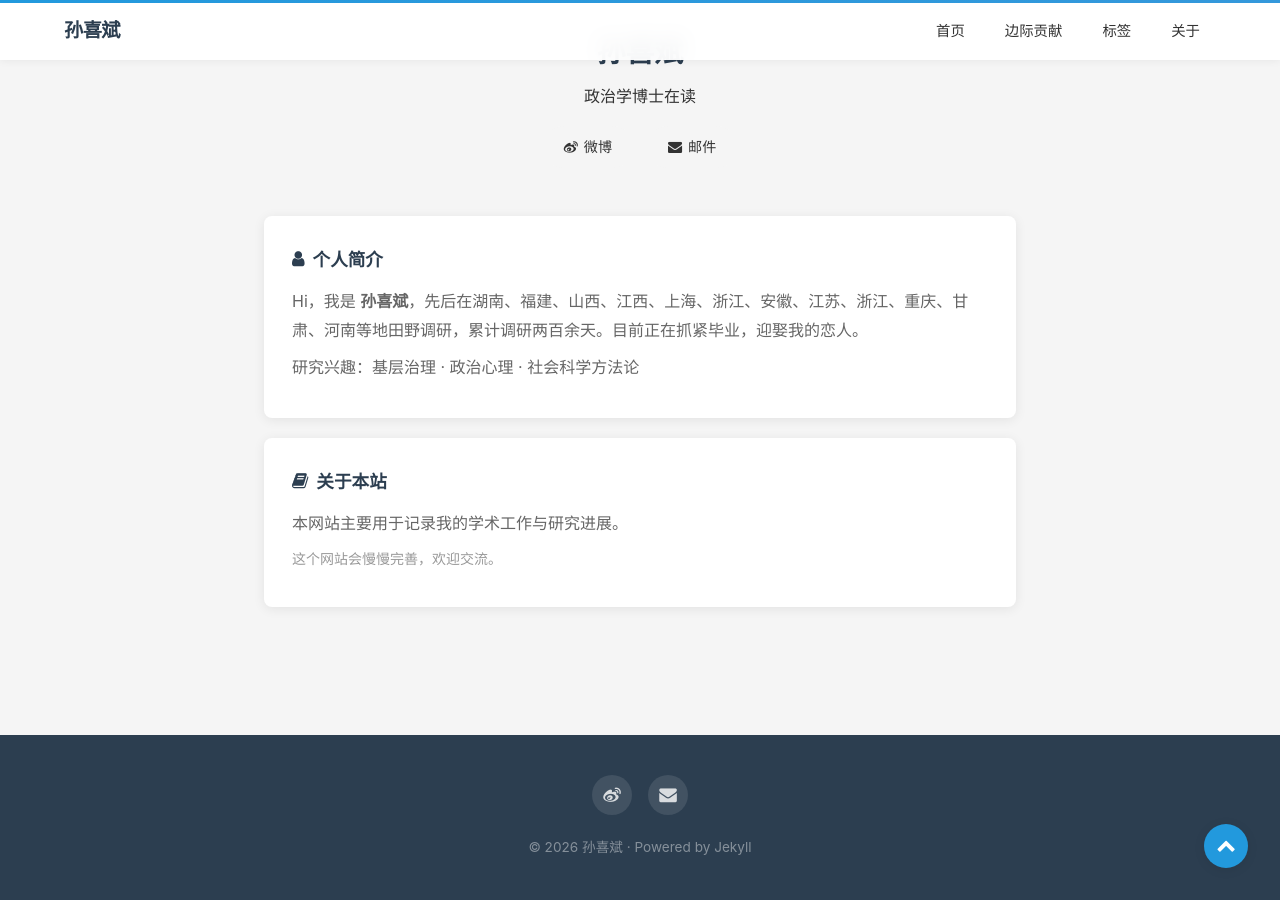
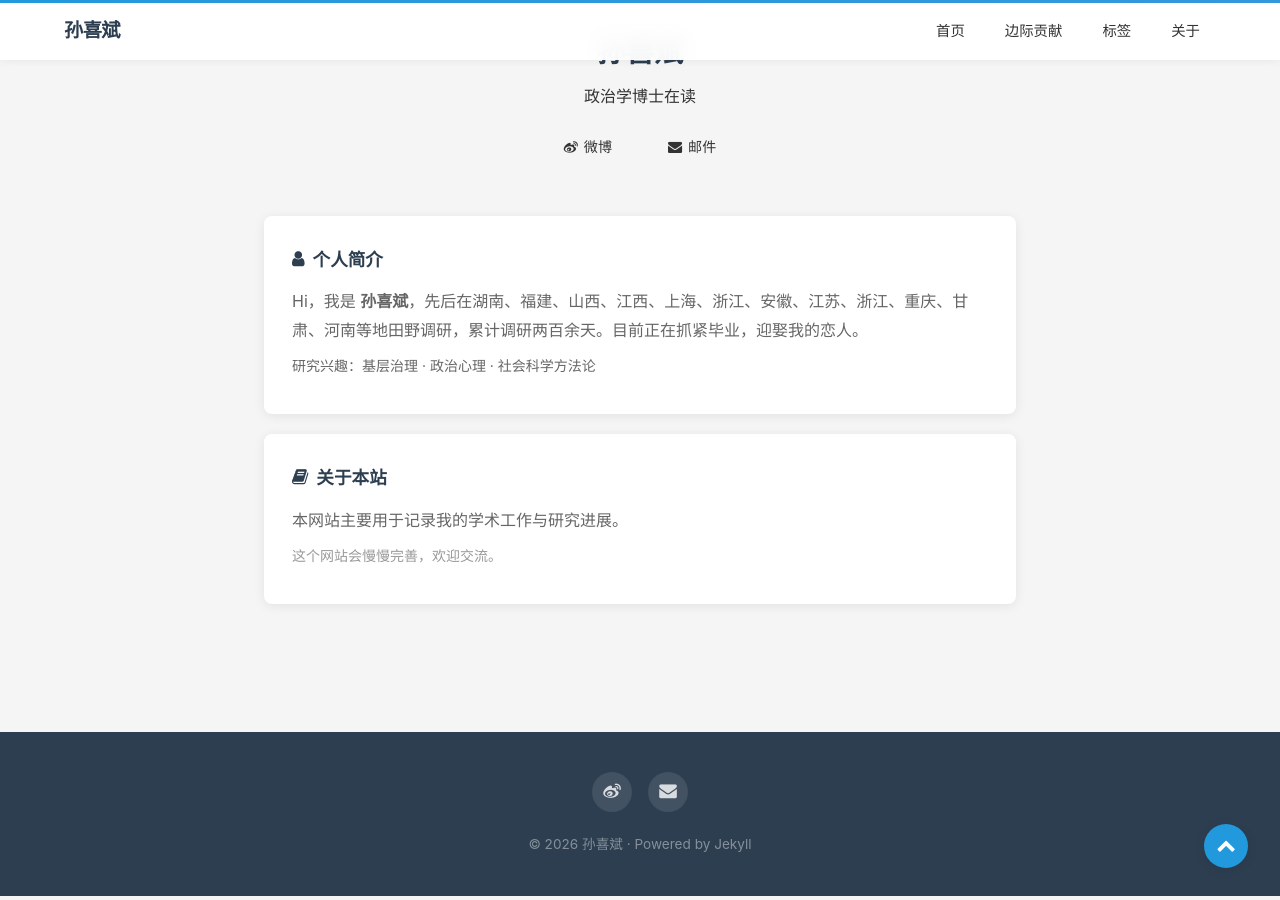
Before and after one commit to xibinsun/xibinsun.github.io, a Jekyll site: the page built from about.html, in a window 1280 px wide and 900 px high, scrolled down 591 px. Built offline with Jekyll 4.4.1, drawn with Linux system fonts in a browser that asks for light colours; nearby versions of some CDN libraries.

Commit message:
Update about.html

```diff
--- a/about.html
+++ b/about.html
@@ -27,7 +27,7 @@ hide-header-text: true
     <div class="info-card">
         <h3><i class="fa fa-user"></i> 个人简介</h3>
         <p>Hi，我是 <strong>孙喜斌</strong>，先后在湖南、福建、山西、江西、上海、浙江、安徽、江苏、浙江、重庆、甘肃、河南等地田野调研，累计调研两百余天。目前正在抓紧毕业，迎娶我的恋人。</p>
-        <p style="color: var(--text-light);">研究兴趣：基层治理 · 政治心理 · 社会科学方法论</p>
+        <p style="color: var(--text-light);font-size: 14px;">研究兴趣：基层治理 · 政治心理 · 社会科学方法论</p>
     </div>
 
     <div class="info-card">
```
